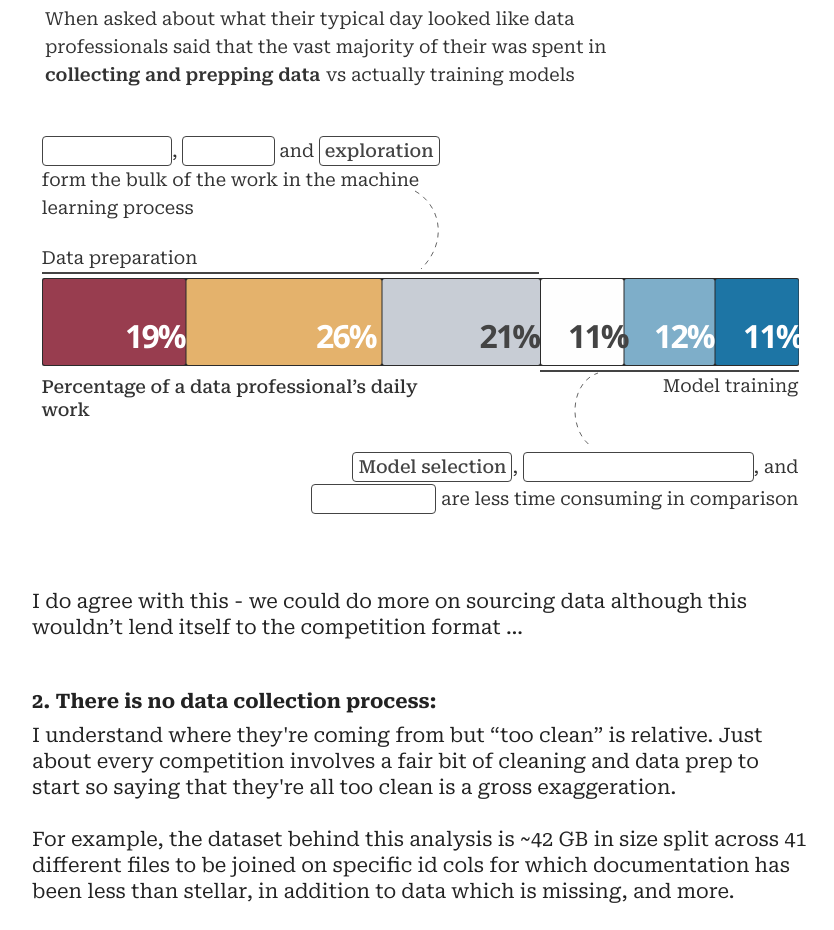
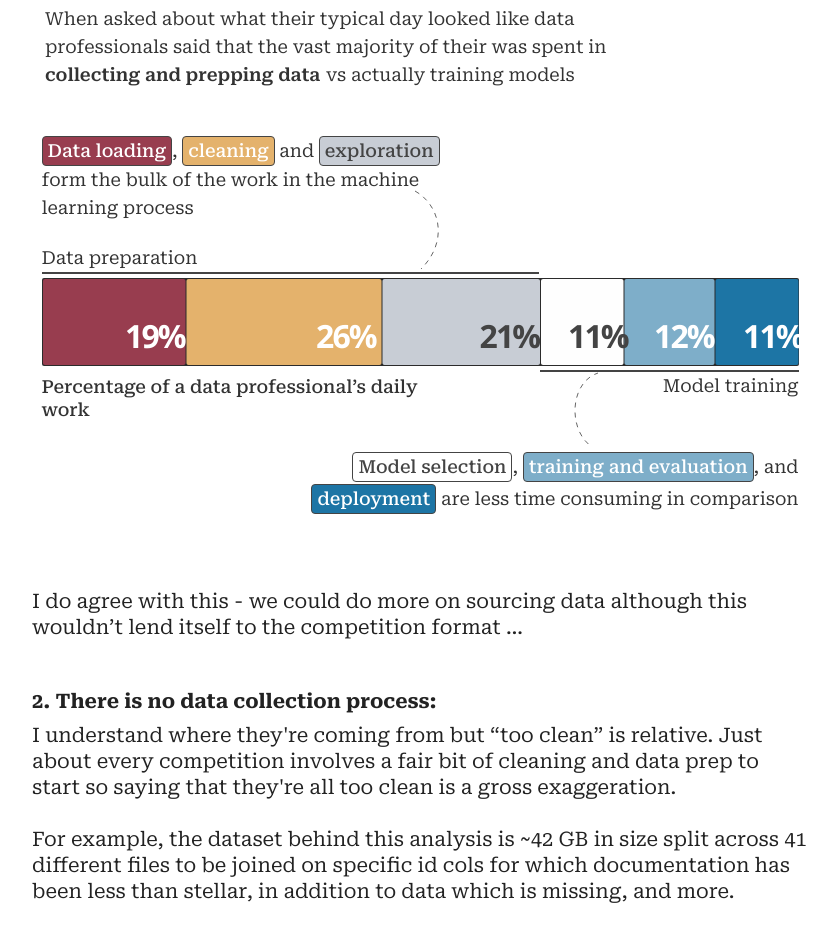
Before and after one commit to schubert-da/meta-kaggle-hackathon, a SvelteKit app: page / in a window 1280 px wide. Shown: the part 3400-4330 px from the top of the page, without its empty margins (232-1066 px from the left). Built offline with nearby package versions, Linux system fonts and the light colour scheme; a web font is replaced by a local one.

Commit message:
adds color palette

```diff
--- a/src/styles/app.css
+++ b/src/styles/app.css
@@ -25,6 +25,16 @@
     /* font-size 5: 39.8131px → 61.0352px */
     --font-size-5: clamp(2.4883rem, 2.027rem + 2.3067vw, 3.8147rem);
 
+    /* COLORS */
+    --color-palette-pink: #F1CFCC;
+    --color-palette-maroon: #983D4F;
+    --color-palette-grey: #C8CDD5;
+    --color-palette-blue: #1D75A5;
+    --color-palette-blue-light: #7EAEC9;
+    --color-palette-green: #517C7A;
+    --color-palette-yellow: #E4B26C;
+
+    /* SPACING */
     --page-padding: clamp(1rem, -0.091rem + 5.455vw, 4rem);
 }
 
```
